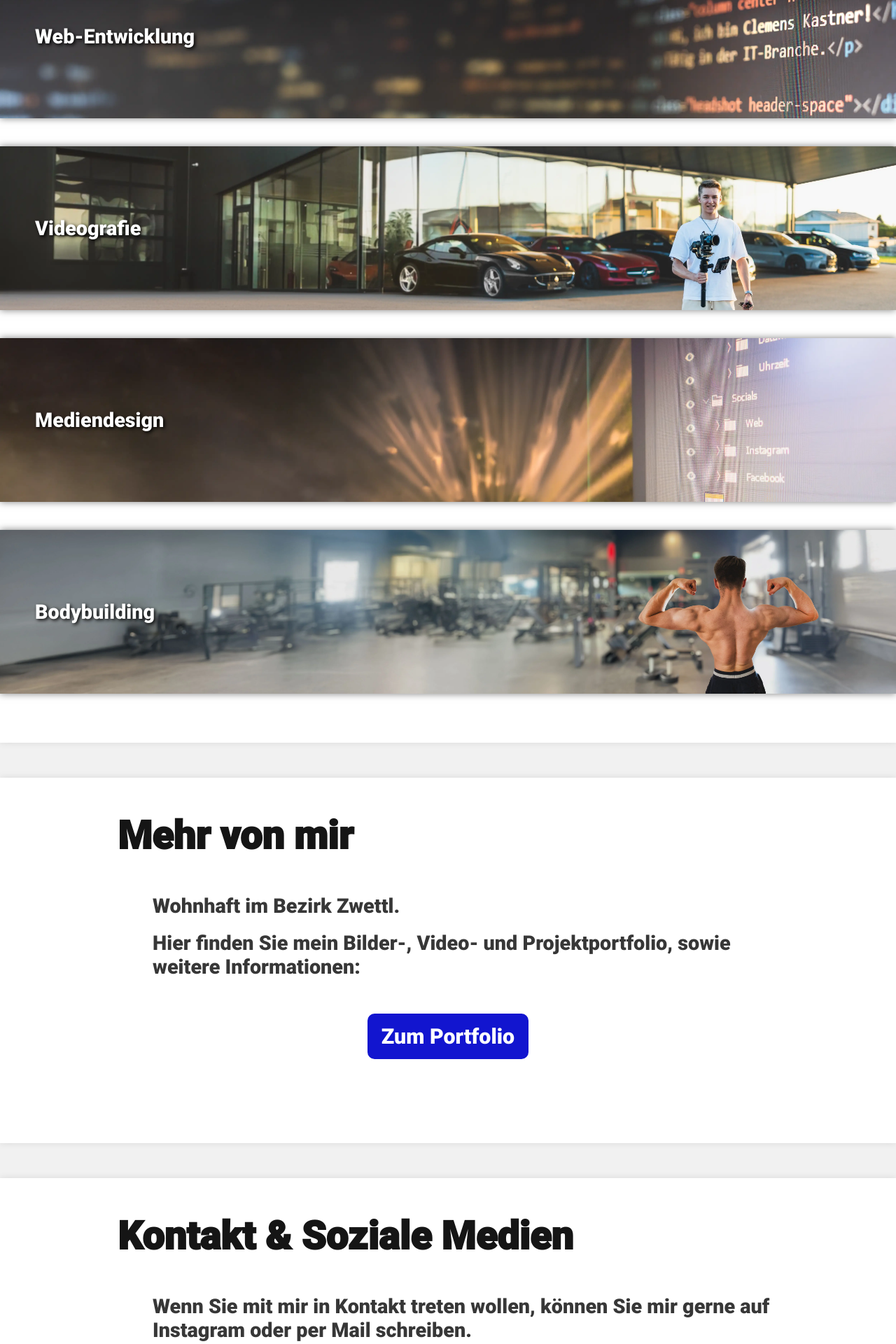
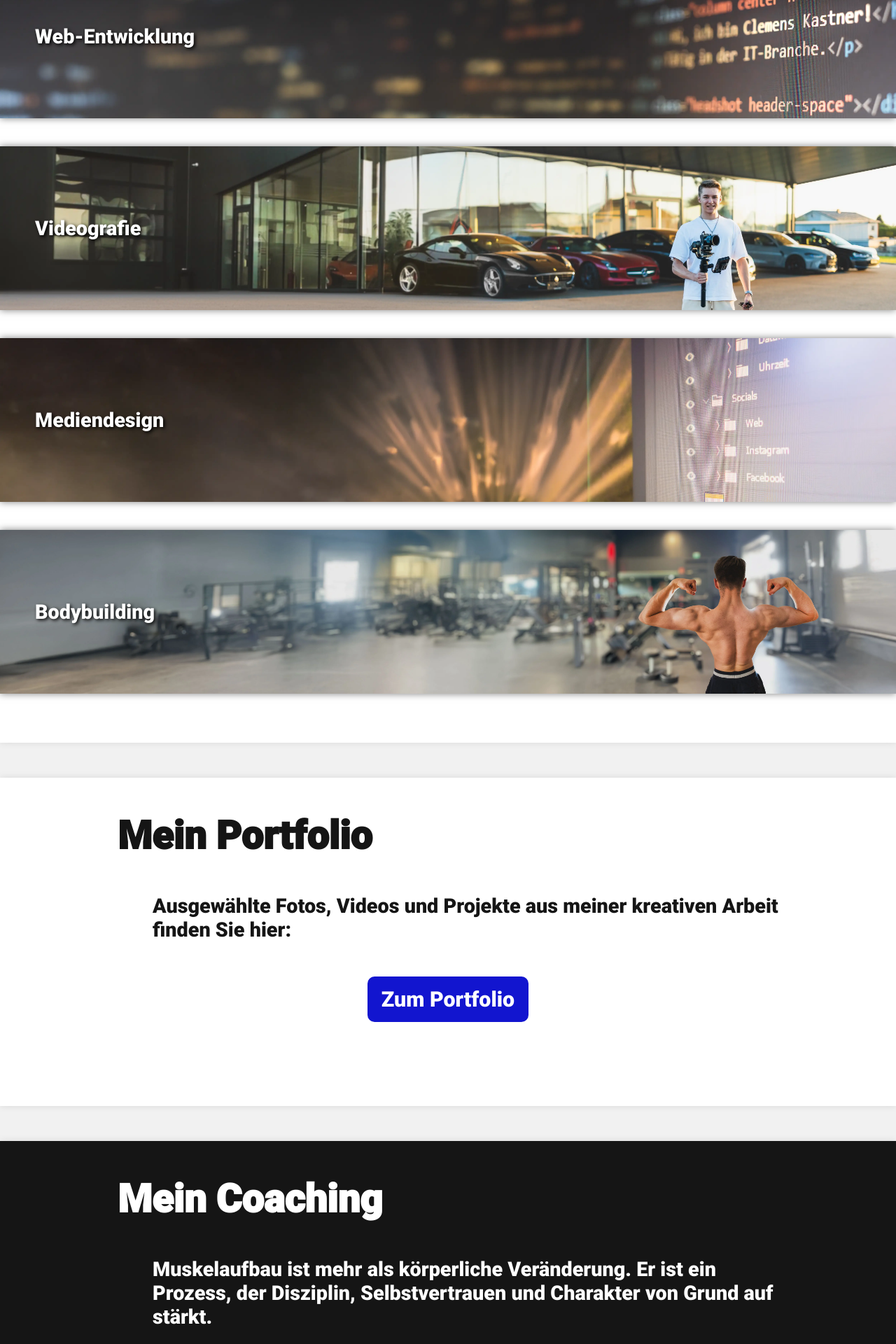
Before and after one commit to clemens187/website, a PHP site: page / in a window 1280 px wide. Shown: the part 1200-3120 px from the top of the page at 70% size. Run offline with PHP 8.4, Linux system fonts and the light colour scheme.

Commit message:
Added Coaching Segment

```diff
--- a/index.html
+++ b/index.html
@@ -18,7 +18,7 @@
     <div class="myheader">
         <div class="column h-text header-space">
             <h1>Hi, ich bin Clemens Kastner!</h1>
-            <p>Tätig in der IT-Branche.</p>
+            <p>Ich bin in den Bereichen IT, Wirtschaft und Fitness tätig.</p>
         </div>
         <div class="portrait_container">
             <img class="portrait" src="transparent_portrait.webp"/>
@@ -28,19 +28,19 @@
     <div class="c">
         <div class="column center">
             <h1 class="space60">Meine Stärken</h1>
-            <div class="strength str_resize strengths1">
+            <div class="strength str_resize strengths1" onclick="location.href='https://portfolio.clemenskastner.com/';" style="cursor: pointer;">
                 <p>Fotografie</p>
             </div>
-            <div class="strength str_resize strengths2">
+            <div class="strength str_resize strengths2" onclick="location.href='https://portfolio.clemenskastner.com/';" style="cursor: pointer;">
                 <p>Web-Entwicklung</p>
             </div>
-            <div class="strength str_resize strengths3">
+            <div class="strength str_resize strengths3" onclick="location.href='https://portfolio.clemenskastner.com/';" style="cursor: pointer;">
                 <p>Videografie</p>
             </div>
-            <div class="strength str_resize strengths4">
+            <div class="strength str_resize strengths4" onclick="location.href='https://portfolio.clemenskastner.com/';" style="cursor: pointer;">
                 <p>Mediendesign</p>
             </div>
-            <div class="strength str_resize strengths5">
+            <div class="strength str_resize strengths5" onclick="location.href='https://coaching.clemenskastner.com/';" style="cursor: pointer;">
                 <p>Bodybuilding</p>
             </div>
         </div>
@@ -48,14 +48,24 @@
 
     <div class="c">
         <div class="column center space60">
-            <h1>Mehr von mir</h1>
+            <h1>Mein Portfolio</h1>
             <div class="v-space indent">
-                <p>Wohnhaft im Bezirk Zwettl.</p>
-                <br>
-                <p>Hier finden Sie mein Bilder-, Video- und Projektportfolio, sowie weitere Informationen:</p>
+                <p>Ausgewählte Fotos, Videos und Projekte aus meiner kreativen Arbeit finden Sie hier:</p>
             </div>
             <div class="portfoliobtndiv">
                 <a href="https://portfolio.clemenskastner.com" target="_blank" class="portfoliobtn">Zum Portfolio</a>
+            </div>
+        </div>
+    </div>
+
+    <div class="c cbodybuilding">
+        <div class="column center space60">
+            <h1>Mein Coaching</h1>
+            <div class="v-space indent">
+                <p>Muskelaufbau ist mehr als körperliche Veränderung. Er ist ein Prozess, der Disziplin, Selbstvertrauen und Charakter von Grund auf stärkt.</p>
+            </div>
+            <div class="portfoliobtndiv">
+                <a href="https://coaching.clemenskastner.com" target="_blank" class="portfoliobtn">Zum Coaching</a>
             </div>
         </div>
     </div>
@@ -65,7 +75,7 @@
             <h1>Kontakt & Soziale Medien</h1>
             <div class="indent">
                 <p class="v-space">Wenn Sie mit mir in Kontakt treten wollen, können Sie mir gerne auf Instagram oder per Mail schreiben.</p>
-                <p class="v-space"><a href="mailto:business@clemenskastner.com">E-Mail</a></p>
+                <p class="v-space"><a href="mailto:office@clemenskastner.com">E-Mail</a></p>
                 <p class="v-space"><a href="https://www.instagram.com/clemens.kastner/" target="_blank">Instagram</a></p>
                 <p class="v-space"><a href="https://www.shutterstock.com/de/g/CCProduction" target="_blank">Shutterstock</a></p>
                 <p class="v-space"><a href="https://www.linkedin.com/in/clemens-kastner-121619266/" target="_blank">LinkedIn</a></p>
@@ -78,7 +88,7 @@
     <div class="c footer">
         <div class="row center h-space-big">
             <div class="column center width50">
-                <p class="v-space-small">© 2024 Clemens Kastner - clemenskastner.com</p>
+                <p class="v-space-small">© 2026 Clemens Kastner - clemenskastner.com</p>
             </div>
             <div class="column center width50">
                 <p class="v-space-small"><u>Alle Inhalte dieser Webseite</u>, insbesondere Texte, Videos, Fotografien und Grafiken, sind urheberrechtlich geschützt. Das <u>Urheberrecht</u> liegt, soweit nicht ausdrücklich anders gekennzeichnet, bei <u>Clemens Kastner</u>. <a href="index.html#kontakt">Bitte fragen</a> Sie mich, falls Sie Inhalte dieser Webseite verwenden möchten.</p>
--- a/style.css
+++ b/style.css
@@ -59,17 +59,24 @@ body {
     position: relative;
 }
 
+.cbodybuilding{
+    background-color: var(--main-color);
+}
+.cbodybuilding > div > h1, .cbodybuilding > div > div > p{
+    color: var(--white);
+}
+
 h1 {
     color: var(--main-color);
     font-size: 4em;
 }
 
 p {
-    color: var(--secondary-color);
+    color: var(--main-color);
     font-size: 2em;
 }
 a{
-    color: var(--secondary-color);
+    color: var(--main-color);
     text-decoration: underline;
 }
 .header-space{
@@ -118,6 +125,14 @@ a{
     justify-content: center;
     margin-bottom: 70px;
 }
+.cbodybuilding > div > div > .portfoliobtn {
+    background-color: #dbff24;
+    color: var(--main-color);
+}
+.cbodybuilding > div > div > .portfoliobtn:hover {
+    background-color: #a2bd1b;
+}
+
 .portfoliobtn {
   display: inline-block;
   padding: 15px 20px;
@@ -130,7 +145,7 @@ a{
 }
 
 .portfoliobtn:hover {
-  background-color: #434343; /* Darker blue */
+  background-color: #181bf9; /* Darker blue */
 }
 
 
```
